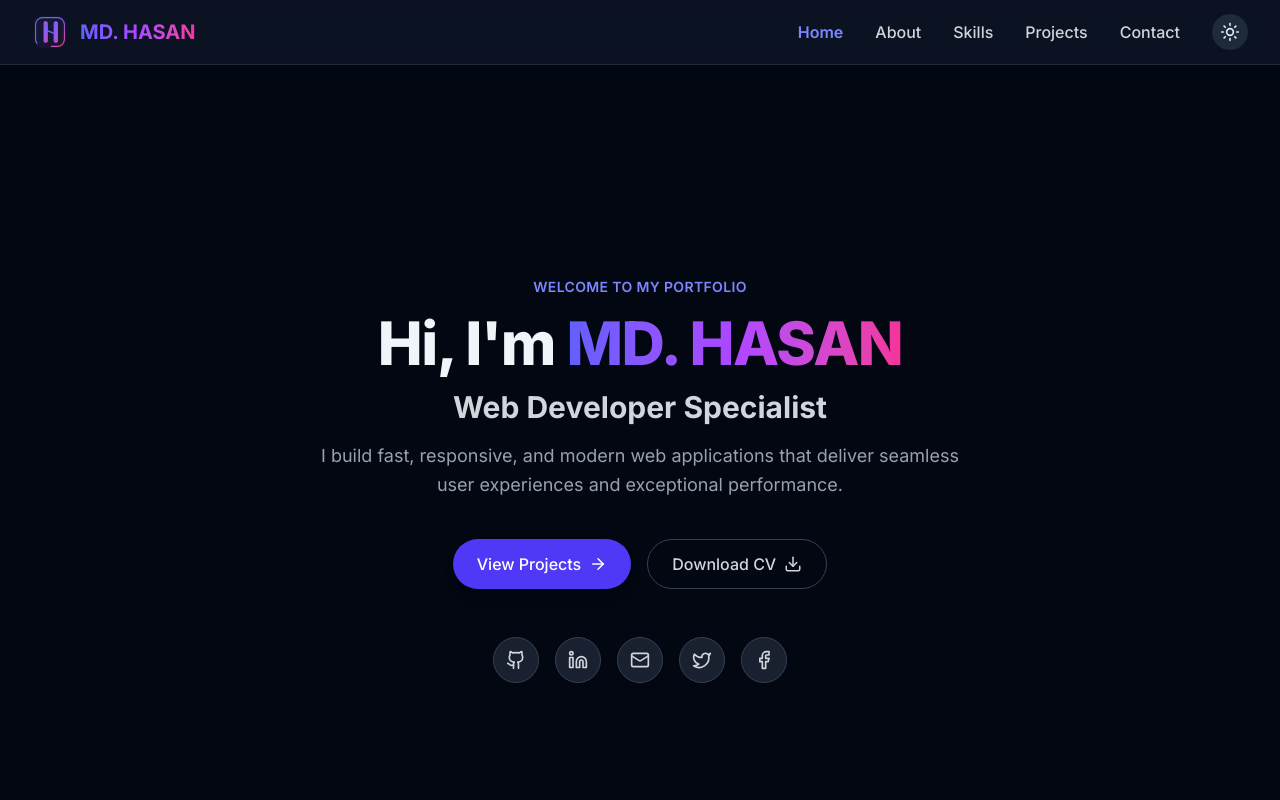
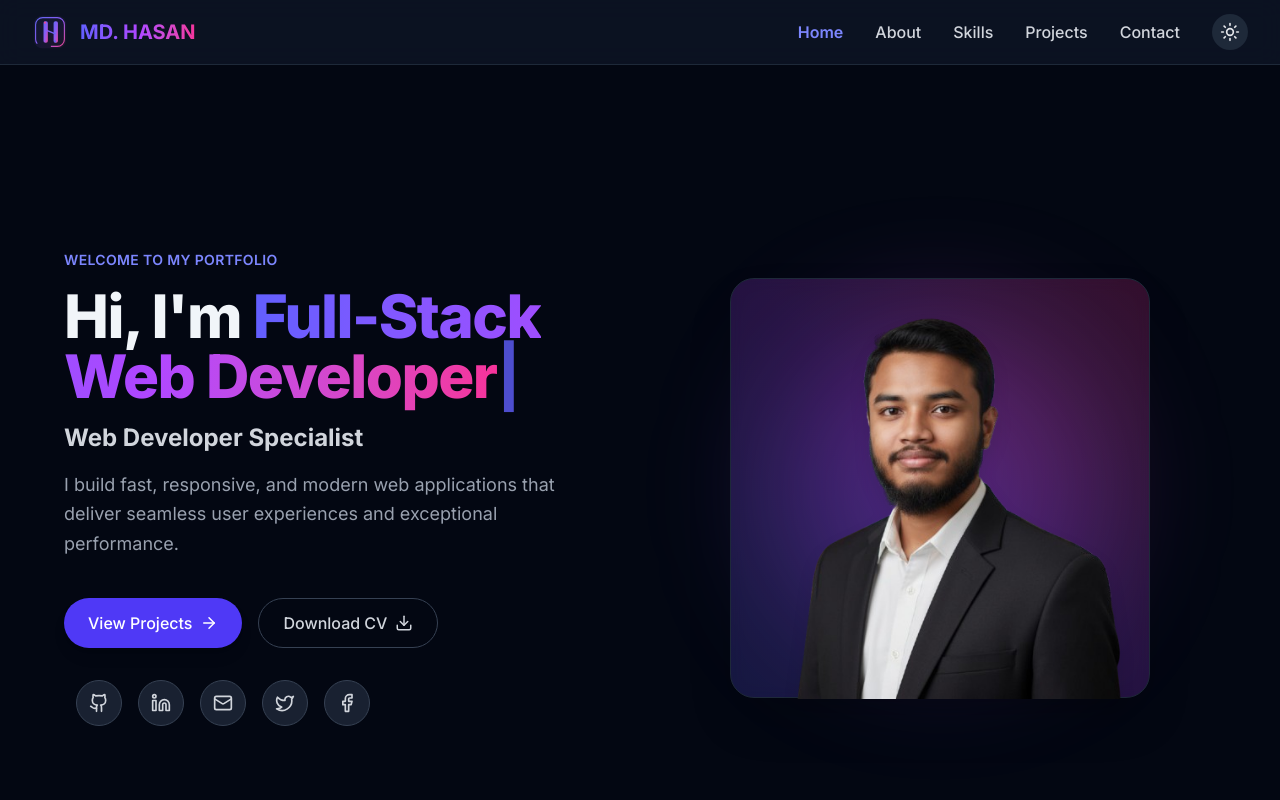
Before and after one commit to hasanasiabd/my-portfolio, a Next.js app: page / in a window 1280 px wide. Shown: the top 800 px of the page. Built offline with nearby package versions, Linux system fonts and the light colour scheme.

Commit message:
Add hero picture

```diff
--- a/components/hero/HeroButtons.jsx
+++ b/components/hero/HeroButtons.jsx
@@ -12,7 +12,7 @@ export default function HeroButtons() {
       initial={{ opacity: 0, y: 20 }}
       animate={{ opacity: 1, y: 0 }}
       transition={{ duration: 0.5, delay: 0.4 }}
-      className="flex flex-wrap justify-center gap-4 pt-4"
+      className="flex flex-wrap justify-center lg:justify-start gap-4 pt-4 w-full"
     >
       {/* Internal Route Link */}
       <Link
--- /dev/null
+++ b/components/hero/HeroImage.jsx
@@ -0,0 +1,32 @@
+//components/hero/HeroImage.jsx
+
+"use client";
+
+import Image from "next/image";
+import { motion } from "framer-motion";
+
+export default function HeroImage() {
+  return (
+    <motion.div
+      initial={{ opacity: 0, scale: 0.9 }}
+      animate={{ opacity: 1, scale: 1 }}
+      transition={{ duration: 0.6, delay: 0.2 }}
+      className="relative flex justify-center items-center w-full"
+    >
+      {/* Background Soft Glow Effect */}
+      <div className="absolute w-64 h-64 sm:w-80 sm:h-80 bg-gradient-to-tr from-indigo-500/30 via-purple-500/30 to-pink-500/30 rounded-full blur-3xl -z-10" />
+
+      {/* Styled Image Frame */}
+    <div className="relative w-72 sm:w-80 lg:w-[420px] rounded-3xl p-2 bg-gradient-to-tr from-indigo-500/20 via-purple-500/20 to-pink-500/20 border border-gray-200 dark:border-gray-800 shadow-2xl backdrop-blur-sm">
+    <Image
+        src="/hasan.png"
+        alt="MD. HASAN"
+        width={450}
+        height={450}
+        priority
+        className="w-full h-auto object-cover rounded-2xl drop-shadow-xl scale-105" // scale-105 যোগ করা হয়েছে
+    />
+    </div>
+    </motion.div>
+  );
+}
--- a/components/hero/HeroSection.jsx
+++ b/components/hero/HeroSection.jsx
@@ -5,14 +5,25 @@
 import HeroText from "./HeroText";
 import HeroButtons from "./HeroButtons";
 import SocialLinks from "./SocialLinks";
+import HeroImage from "./HeroImage";
 
 export default function HeroSection() {
   return (
-    <section id="home" className="min-h-screen flex items-center justify-center pt-20 pb-12 px-4 sm:px-6 lg:px-8">
-      <div className="max-w-4xl mx-auto text-center space-y-6">
-        <HeroText />
-        <HeroButtons />
-        <SocialLinks />
+    <section id="home" className="min-h-screen flex items-center justify-center pt-24 pb-12 px-4 sm:px-6 lg:px-8 overflow-hidden">
+      <div className="max-w-6xl mx-auto w-full grid grid-cols-1 lg:grid-cols-2 gap-10 lg:gap-12 items-center">
+
+        {/* Right Column in Desktop / Top in Mobile (Order Controlled) */}
+        <div className="flex justify-center order-first lg:order-last">
+          <HeroImage />
+        </div>
+
+        {/* Left Column in Desktop / Bottom in Mobile */}
+        <div className="space-y-6 flex flex-col items-center lg:items-start order-last lg:order-first">
+          <HeroText />
+          <HeroButtons />
+          <SocialLinks />
+        </div>
+
       </div>
     </section>
   );
--- a/components/hero/HeroText.jsx
+++ b/components/hero/HeroText.jsx
@@ -3,11 +3,47 @@
 "use client";
 
 import { motion } from "framer-motion";
+import { useState, useEffect } from "react";
 import { personalData } from "@/data/portfolioData";
 
 export default function HeroText() {
+  const titles = [
+    personalData.name,
+    "Full-Stack Web Developer",
+    "PERN Stack Specialist",
+    "Next.js & PostgreSQL Expert",
+    "React.js Enthusiast",
+  ];
+
+  const [textIndex, setTextIndex] = useState(0);
+  const [displayText, setDisplayText] = useState("");
+  const [isDeleting, setIsDeleting] = useState(false);
+
+  useEffect(() => {
+    const currentFullText = titles[textIndex];
+    const typingSpeed = isDeleting ? 50 : 100;
+
+    const handleTyping = () => {
+      if (!isDeleting) {
+        setDisplayText(currentFullText.substring(0, displayText.length + 1));
+        if (displayText === currentFullText) {
+          setTimeout(() => setIsDeleting(true), 2000); // লেখার পর ২ সেকেন্ড থামবে
+        }
+      } else {
+        setDisplayText(currentFullText.substring(0, displayText.length - 1));
+        if (displayText === "") {
+          setIsDeleting(false);
+          setTextIndex((prev) => (prev + 1) % titles.length);
+        }
+      }
+    };
+
+    const timer = setTimeout(handleTyping, typingSpeed);
+    return () => clearTimeout(timer);
+  }, [displayText, isDeleting, textIndex]);
+
   return (
-    <div className="space-y-4">
+    <div className="space-y-4 text-center lg:text-left">
       <motion.p
         initial={{ opacity: 0, y: 20 }}
         animate={{ opacity: 1, y: 0 }}
@@ -17,23 +53,25 @@ export default function HeroText() {
         Welcome to my portfolio
       </motion.p>
 
+      {/* Dynamic Animated Title */}
       <motion.h1
         initial={{ opacity: 0, y: 20 }}
         animate={{ opacity: 1, y: 0 }}
         transition={{ duration: 0.5, delay: 0.1 }}
-        className="text-4xl sm:text-6xl font-extrabold tracking-tight"
+        className="text-3xl sm:text-5xl lg:text-6xl font-extrabold tracking-tight min-h-[72px]"
       >
         Hi, I'm{" "}
         <span className="bg-gradient-to-r from-indigo-500 via-purple-500 to-pink-500 bg-clip-text text-transparent">
-          {personalData.name}
+          {displayText}
         </span>
+        <span className="animate-pulse text-indigo-500">|</span>
       </motion.h1>
 
       <motion.h2
         initial={{ opacity: 0, y: 20 }}
         animate={{ opacity: 1, y: 0 }}
         transition={{ duration: 0.5, delay: 0.2 }}
-        className="text-2xl sm:text-3xl font-bold text-gray-700 dark:text-gray-300"
+        className="text-xl sm:text-2xl font-bold text-gray-700 dark:text-gray-300"
       >
         {personalData.designation}
       </motion.h2>
@@ -42,7 +80,7 @@ export default function HeroText() {
         initial={{ opacity: 0, y: 20 }}
         animate={{ opacity: 1, y: 0 }}
         transition={{ duration: 0.5, delay: 0.3 }}
-        className="max-w-2xl mx-auto text-gray-600 dark:text-gray-400 text-base sm:text-lg leading-relaxed"
+        className="max-w-2xl text-gray-600 dark:text-gray-400 text-base sm:text-lg leading-relaxed mx-auto lg:mx-0"
       >
         {personalData.bio}
       </motion.p>
--- a/components/hero/SocialLinks.jsx
+++ b/components/hero/SocialLinks.jsx
@@ -50,7 +50,7 @@ export default function SocialLinks() {
       initial={{ opacity: 0, y: 20 }}
       animate={{ opacity: 1, y: 0 }}
       transition={{ duration: 0.5, delay: 0.5 }}
-      className="flex justify-center gap-4 pt-6"
+      className="flex justify-center lg:justify-start lg:pl-3 gap-4 pt-2 w-full"
     >
       {links.map((social, index) => {
         const Icon = social.icon;
```
Also changed, not shown: public/hasan.png (added).
